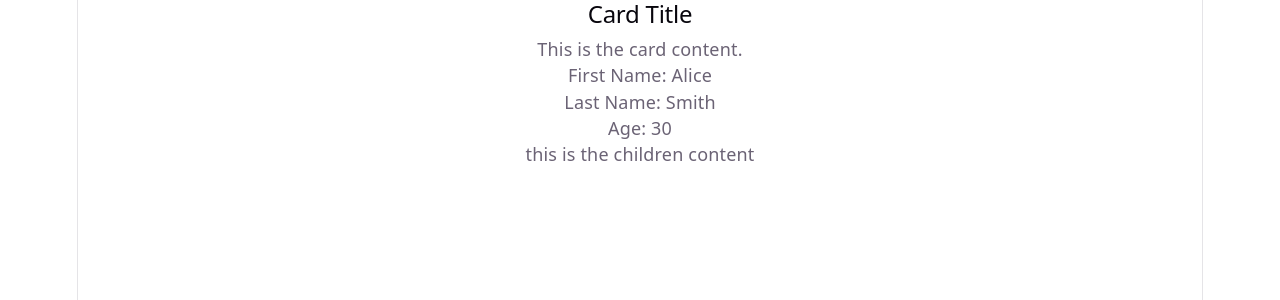
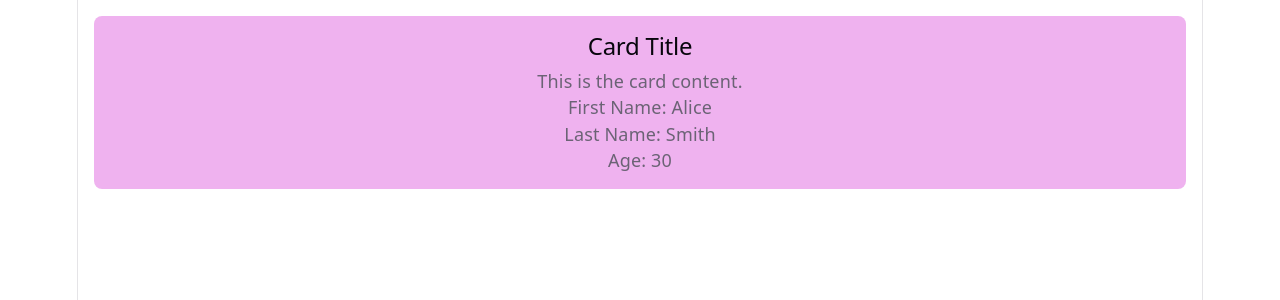
Before and after one commit to shoyebreza/NextLevel, a React (Vite) app in the folder Mission-02/Module-06/react-practice/: page / in a window 1280 px wide. Shown: the top 300 px of the page. Built offline with nearby package versions, Linux system fonts and the light colour scheme.

Commit message:
conditional rendering

```diff
--- a/Mission-02/Module-06/react-practice/src/App.jsx
+++ b/Mission-02/Module-06/react-practice/src/App.jsx
@@ -5,9 +5,7 @@ import Card from './components/Card';
 function App() {
 
   return (
-    <Card firstName="Alice" lastName="Smith" age={30}>
-      this is the children content
-    </Card>
+    <Card firstName="Alice" lastName="Smith" age={30}/>
   )
 }
 
--- /dev/null
+++ b/Mission-02/Module-06/react-practice/src/components/Card.css
@@ -0,0 +1,6 @@
+.card{
+    background-color: rgba(202, 0, 202, 0.3);
+    padding: 16px;
+    margin: 16px;
+    border-radius: 8px;
+}
--- a/Mission-02/Module-06/react-practice/src/components/Card.jsx
+++ b/Mission-02/Module-06/react-practice/src/components/Card.jsx
@@ -1,30 +1,24 @@
-
+import './Card.css';
 // PROPS and childreen
 
-const Card = (props) => {
+const Card = ({ children, firstName, lastName, age }) => {
+
+    if(age < 18){
+        return (
+            <div className="card"> you are not allowed to see this content</div>
+        )
+    }
+
     return (
-        <div>
+        <div className="card">
             <h2>Card Title</h2>
             <p>This is the card content.</p>
-            <p>First Name: {props.firstName}</p>
-            <p>Last Name: {props.lastName}</p>
-            <p>Age: {props.age}</p>
-            {props.children}
+            <p>First Name: {firstName}</p>
+            <p>Last Name: {lastName}</p>
+            <p>Age: {age}</p>
+            {children}
         </div>
     );
 };
 
-// const Card = ({ children, firstName, lastName, age }) => {
-//     return (
-//         <div>
-//             <h2>Card Title</h2>
-//             <p>This is the card content.</p>
-//             <p>First Name: {firstName}</p>
-//             <p>Last Name: {lastName}</p>
-//             <p>Age: {age}</p>
-//             {children}
-//         </div>
-//     );
-// };
-
 export default Card;
```
